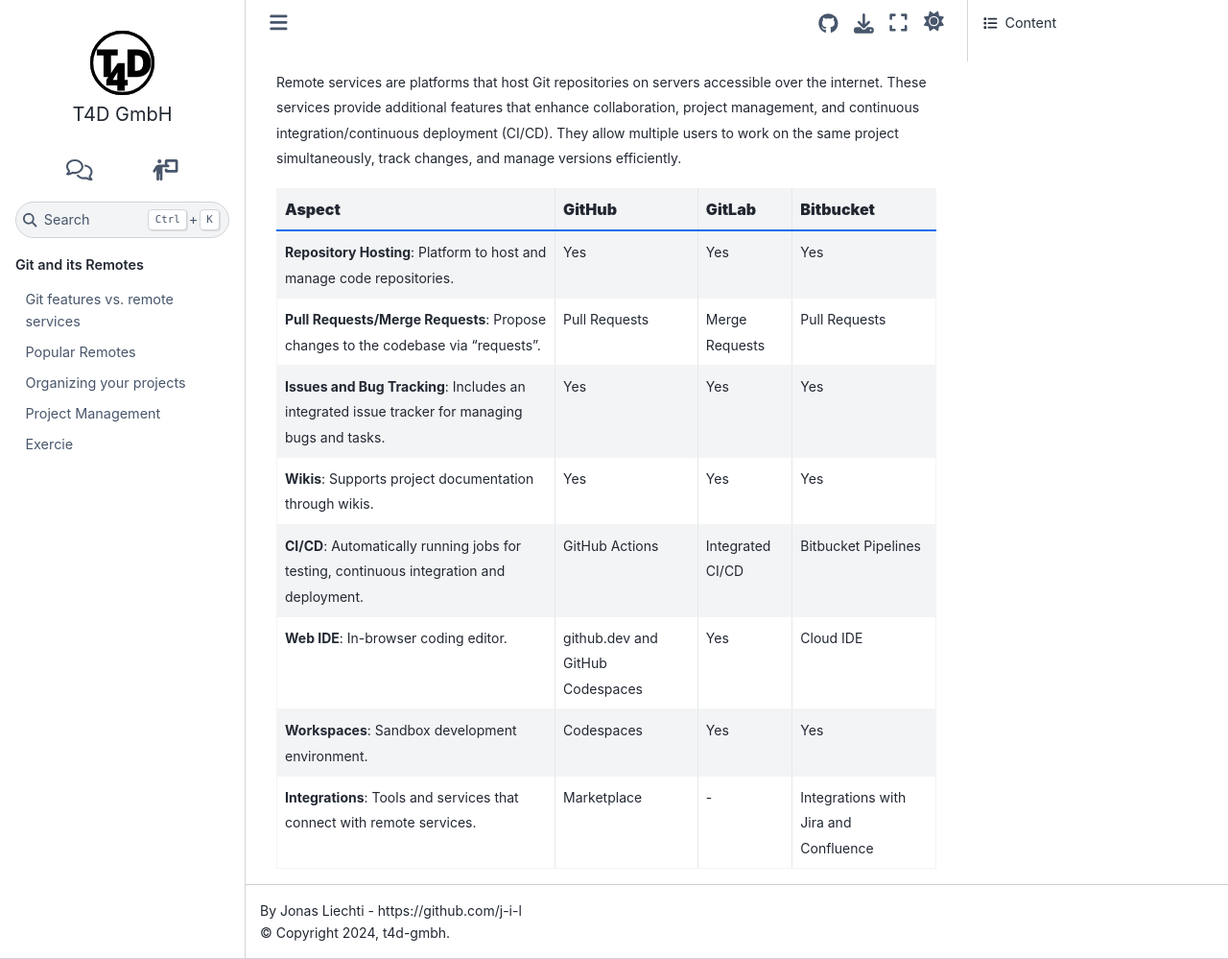
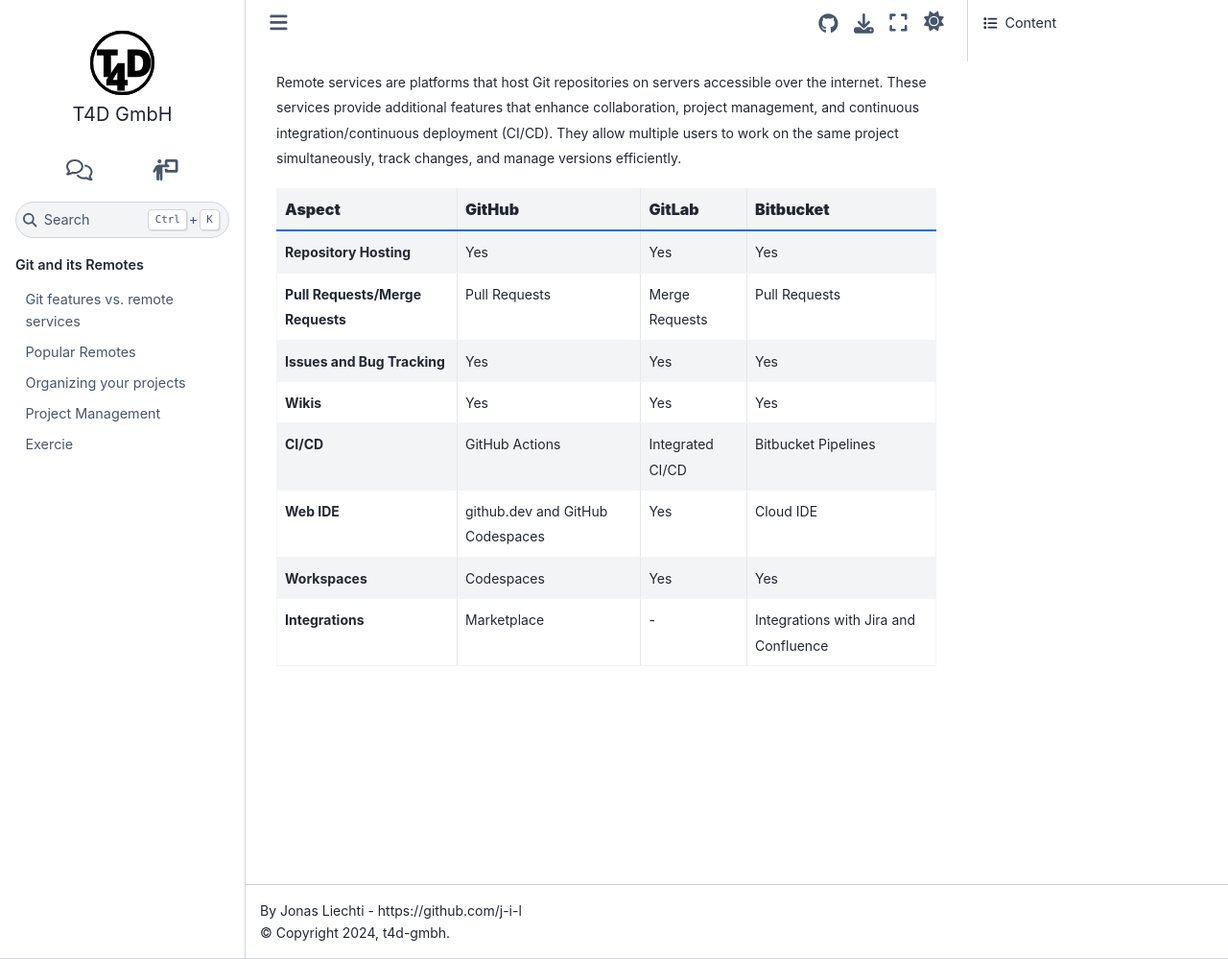
Before and after one commit to t4d-gmbh/git-and-its-remotes, a Sphinx documentation site: the page built from source/content/popular_remotes/overview_popular_remotes.md, in a window 1280 px wide and 999 px high. Shown: the whole window at 96% size. Built offline with Sphinx 7.4.7 and the Sphinx Book theme 1.1.4, drawn with Linux system fonts in a browser that asks for light colours; the version number could not be read and is left out.

Commit message:
cleaning slides

```diff
--- a/source/content/popular_remotes/overview_popular_remotes.md
+++ b/source/content/popular_remotes/overview_popular_remotes.md
@@ -16,13 +16,13 @@
 
 | **Aspect** | **GitHub** | **GitLab** |**Bitbucket** |
 |------------|------------|------------|--------------|
-| <span style="font-size:14px;">**Repository Hosting**: Platform to host and manage code repositories.</span>  | <span style="font-size:14px;">Yes</span> | <span style="font-size:14px;">Yes</span> | <span style="font-size:14px;">Yes</span>                                                |
-| <span style="font-size:14px;">**Pull Requests/Merge Requests**: Propose changes to the codebase via "requests".</span> | <span style="font-size:14px;">Pull Requests</span> | <span style="font-size:14px;">Merge Requests</span> | <span style="font-size:14px;">Pull Requests</span> |
-| <span style="font-size:14px;">**Issues and Bug Tracking**: Includes an integrated issue tracker for managing bugs and tasks.</span> | <span style="font-size:14px;">Yes</span> | <span style="font-size:14px;">Yes</span> | <span style="font-size:14px;">Yes</span> |
-| <span style="font-size:14px;">**Wikis**: Supports project documentation through wikis.</span> | <span style="font-size:14px;">Yes</span> | <span style="font-size:14px;">Yes</span> | <span style="font-size:14px;">Yes</span> |
-| <span style="font-size:14px;">**CI/CD**: Automatically running jobs for testing, continuous integration and deployment.</span> | <span style="font-size:14px;">GitHub Actions</span> | <span style="font-size:14px;">Integrated CI/CD</span> | <span style="font-size:14px;">Bitbucket Pipelines</span> |
-| <span style="font-size:14px;">**Web IDE**: In-browser coding editor.</span> | <span style="font-size:14px;">github.dev and GitHub Codespaces</span> | <span style="font-size:14px;">Yes</span> | <span style="font-size:14px;">Cloud IDE</span> |
-| <span style="font-size:14px;">**Workspaces**: Sandbox development environment.</span> | <span style="font-size:14px;">Codespaces</span> | <span style="font-size:14px;">Yes</span> | <span style="font-size:14px;">Yes</span> |
-| <span style="font-size:14px;">**Integrations**: Tools and services that connect with remote services.</span> | <span style="font-size:14px;">Marketplace</span> | <span style="font-size:14px;">-</span> | <span style="font-size:14px;">Integrations with Jira and Confluence</span> |
+| <span style="font-size:14px;">**Repository Hosting**</span>  | <span style="font-size:14px;">Yes</span> | <span style="font-size:14px;">Yes</span> | <span style="font-size:14px;">Yes</span>                                                |
+| <span style="font-size:14px;">**Pull Requests/Merge Requests**</span> | <span style="font-size:14px;">Pull Requests</span> | <span style="font-size:14px;">Merge Requests</span> | <span style="font-size:14px;">Pull Requests</span> |
+| <span style="font-size:14px;">**Issues and Bug Tracking**</span> | <span style="font-size:14px;">Yes</span> | <span style="font-size:14px;">Yes</span> | <span style="font-size:14px;">Yes</span> |
+| <span style="font-size:14px;">**Wikis**</span> | <span style="font-size:14px;">Yes</span> | <span style="font-size:14px;">Yes</span> | <span style="font-size:14px;">Yes</span> |
+| <span style="font-size:14px;">**CI/CD**</span> | <span style="font-size:14px;">GitHub Actions</span> | <span style="font-size:14px;">Integrated CI/CD</span> | <span style="font-size:14px;">Bitbucket Pipelines</span> |
+| <span style="font-size:14px;">**Web IDE**</span> | <span style="font-size:14px;">github.dev and GitHub Codespaces</span> | <span style="font-size:14px;">Yes</span> | <span style="font-size:14px;">Cloud IDE</span> |
+| <span style="font-size:14px;">**Workspaces**</span> | <span style="font-size:14px;">Codespaces</span> | <span style="font-size:14px;">Yes</span> | <span style="font-size:14px;">Yes</span> |
+| <span style="font-size:14px;">**Integrations**</span> | <span style="font-size:14px;">Marketplace</span> | <span style="font-size:14px;">-</span> | <span style="font-size:14px;">Integrations with Jira and Confluence</span> |
 
 {% endif %}
```
